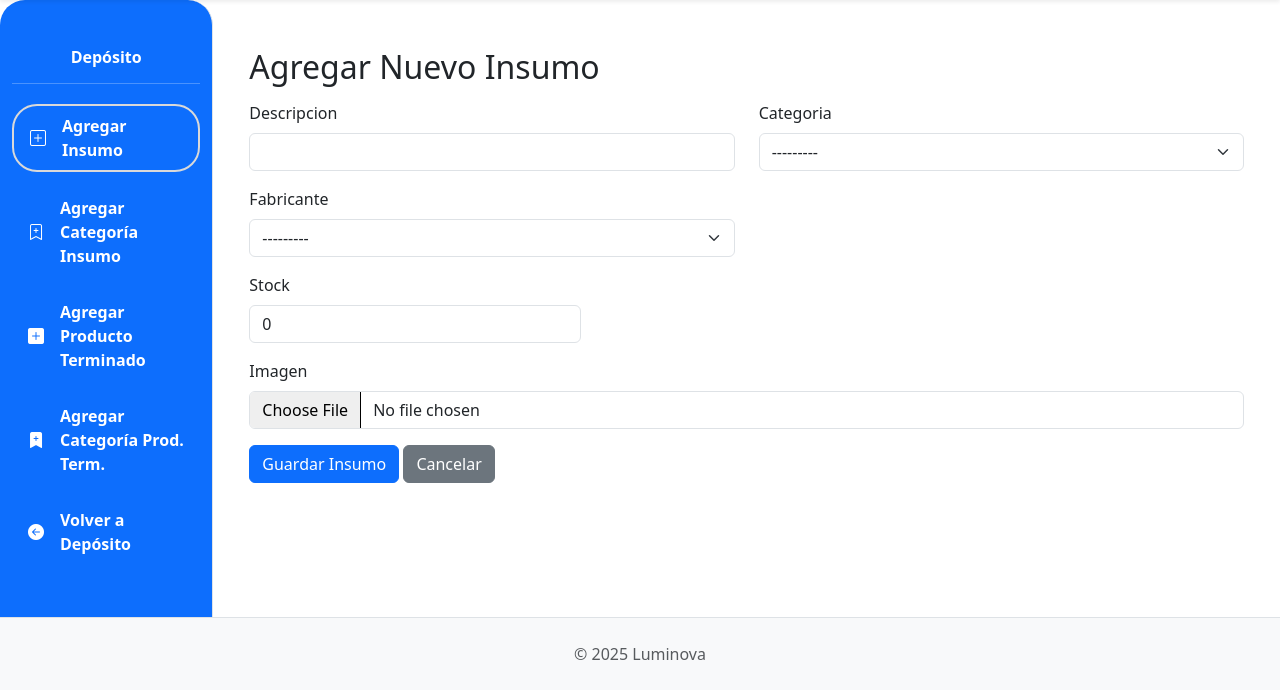
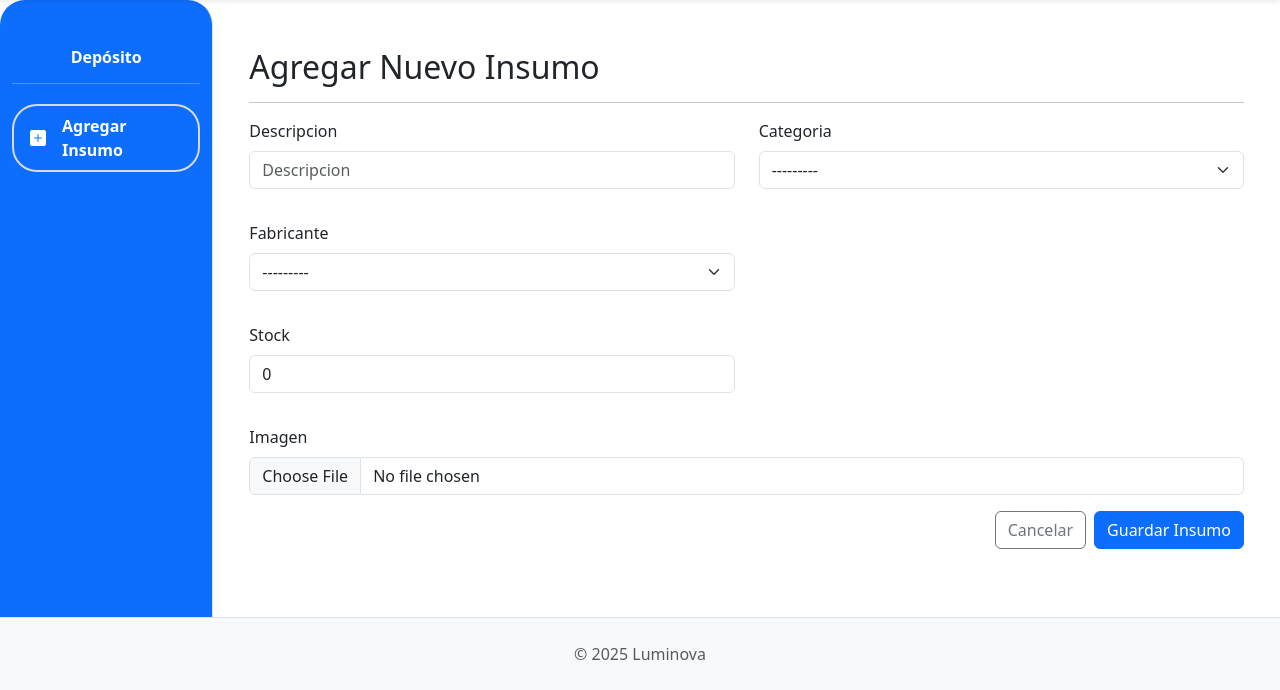
Before and after one commit to FedericoPaal/TP_LUMINOVA, a Django app: page /deposito/insumos/crear/ in a window 1280 px wide. Shown: the part 110-800 px from the top of the page. Run offline with Django 5.2, Linux system fonts and the light colour scheme; data comes from the database, SQL or seed files in the repository; both versions use the stored data as it was after the commit; some libraries are stand-ins or nearby versions.

Commit message:
Se corrige Agregra Insumo

```diff
--- a/App_LUMINOVA/models.py
+++ b/App_LUMINOVA/models.py
@@ -94,8 +94,11 @@ class Insumo(models.Model):
     imagen = models.ImageField(null=True, blank=True, upload_to="insumos/")
     stock = models.IntegerField(default=0)
     cantidad_en_pedido = models.PositiveIntegerField(
-        default=0, verbose_name="Cantidad en Pedido"
-    )
+    default=0,
+    verbose_name="Cantidad en Pedido",
+    blank=True,
+    null=True # PERMITIR NULL EN LA BASE DE DATOS
+)
     # Puedes añadir un campo para un precio de referencia o último costo si lo deseas aquí,
     # pero el precio de compra específico vendrá de OfertaProveedor.
     # ultimo_costo_compra = models.DecimalField(max_digits=10, decimal_places=2, null=True, blank=True)
--- a/App_LUMINOVA/templates/deposito/insumo_crear.html
+++ b/App_LUMINOVA/templates/deposito/insumo_crear.html
@@ -1,4 +1,6 @@
 {% extends 'padre.html' %}
+{% load static %}
+{% load django_bootstrap5 %} {# Asegúrate que django_bootstrap5 esté cargado #}
 
 {% block title %}Agregar Nuevo Insumo{% endblock %}
 
@@ -12,29 +14,10 @@
             <ul class="nav flex-column">
                 <li class="nav-item">
                     <a class="nav-link text-white fw-bold custom-active-button d-flex align-items-center active" href="{% url 'App_LUMINOVA:insumo_create' %}">
-                        <i class="bi bi-plus-square me-2"></i> <span class="ms-2">Agregar Insumo</span>
+                        <i class="bi bi-plus-square-fill me-2"></i> <span class="ms-2">Agregar Insumo</span>
                     </a>
                 </li>
-                <li class="nav-item mt-2">
-                    <a class="nav-link text-white fw-bold custom-active-button d-flex align-items-center" href="{% url 'App_LUMINOVA:categoria_i_create' %}">
-                        <i class="bi bi-bookmark-plus me-2"></i> <span class="ms-2">Agregar Categoría Insumo</span>
-                    </a>
-                </li>
-                <li class="nav-item mt-2">
-                    <a class="nav-link text-white fw-bold custom-active-button d-flex align-items-center" href="{% url 'App_LUMINOVA:producto_terminado_create' %}">
-                        <i class="bi bi-plus-square-fill me-2"></i> <span class="ms-2">Agregar Producto Terminado</span>
-                    </a>
-                </li>
-                <li class="nav-item mt-2">
-                    <a class="nav-link text-white fw-bold custom-active-button d-flex align-items-center" href="{% url 'App_LUMINOVA:categoria_pt_create' %}">
-                        <i class="bi bi-bookmark-plus-fill me-2"></i> <span class="ms-2">Agregar Categoría Prod. Term.</span>
-                    </a>
-                </li>
-                 <li class="nav-item mt-2">
-                    <a class="nav-link text-white fw-bold custom-active-button d-flex align-items-center" href="{% url 'App_LUMINOVA:deposito_view' %}">
-                        <i class="bi bi-arrow-left-circle-fill me-2"></i> <span class="ms-2">Volver a Depósito</span>
-                    </a>
-                </li>
+                {# ... otros enlaces del sidebar ... #}
             </ul>
         </div>
     </nav>
@@ -42,58 +25,69 @@
 
 {% block content %}
 <div class="container mt-4">
-    <h2 class="color-thead" style="height: 45px;">Agregar Nuevo Insumo</h2>
+    <h2>Agregar Nuevo Insumo</h2>
+    <hr>
+
+
     <form method="post" enctype="multipart/form-data">
         {% csrf_token %}
 
+        {# Mostrar errores generales del formulario (non-field errors) #}
+        {% if form.non_field_errors %}
+            <div class="alert alert-danger">
+                {% for error in form.non_field_errors %}
+                    <p class="mb-0">{{ error }}</p>
+                {% endfor %}
+            </div>
+        {% endif %}
+
+        {# Renderizar campos individualmente para mostrar errores junto a cada campo #}
+        {# O usa {% bootstrap_form form layout='vertical' %} si prefieres que django-bootstrap5 maneje todo #}
+
         <div class="row">
             <div class="col-md-6 mb-3">
-                <label for="{{ form.descripcion.id_for_label }}" class="form-label">{{ form.descripcion.label }}</label>
-                {{ form.descripcion }}
-                {% if form.descripcion.errors %}<div class="invalid-feedback d-block">{{ form.descripcion.errors }}</div>{% endif %}
+                {% bootstrap_field form.descripcion layout='vertical' %}
             </div>
             <div class="col-md-6 mb-3">
-                <label for="{{ form.categoria.id_for_label }}" class="form-label">{{ form.categoria.label }}</label>
-                {{ form.categoria }}
-                {% if form.categoria.errors %}<div class="invalid-feedback d-block">{{ form.categoria.errors }}</div>{% endif %}
+                {% bootstrap_field form.categoria layout='vertical' %}
                  {% if request.GET.categoria %}
-                    <small class="form-text text-muted">Categoría preseleccionada.</small>
+                    <small class="form-text text-muted">Categoría preseleccionada desde la vista anterior.</small>
                 {% endif %}
             </div>
         </div>
 
         <div class="row">
             <div class="col-md-6 mb-3">
-                <label for="{{ form.fabricante.id_for_label }}" class="form-label">{{ form.fabricante.label }}</label>
-                {{ form.fabricante }}
-                {% if form.fabricante.errors %}<div class="invalid-feedback d-block">{{ form.fabricante.errors }}</div>{% endif %}
+                {% bootstrap_field form.fabricante layout='vertical' %}
             </div>
             <div class="col-md-6 mb-3">
-                <label for="{{ form.proveedor.id_for_label }}" class="form-label">{{ form.proveedor.label }}</label>
-                {{ form.proveedor }}
-                {% if form.proveedor.errors %}<div class="invalid-feedback d-block">{{ form.proveedor.errors }}</div>{% endif %}
+                {# Proveedor ya no está en el modelo Insumo directamente #}
+                {# Si tienes un campo 'proveedor_sugerido' o similar en el form, renderízalo aquí #}
             </div>
         </div>
-        <div class="col-md-4 mb-3">
-            <label for="{{ form.stock.id_for_label }}" class="form-label">{{ form.stock.label }}</label>
-            {{ form.stock }}
-            {% if form.stock.errors %}<div class="invalid-feedback d-block">{{ form.stock.errors }}</div>{% endif %}
+
+        <div class="row">
+            {# Precio unitario y tiempo de entrega ya no están en Insumo, sino en OfertaProveedor #}
+            <div class="col-md-6 mb-3"> {# Ajustado a col-md-6 si quitas precio y tiempo de aquí #}
+                {% bootstrap_field form.stock layout='vertical' %}
+            </div>
+
+        </div>
+
+        <div class="mb-3">
+            {% bootstrap_field form.imagen layout='vertical' %}
         </div>
 
 
-        <div class="mb-3">
-            <label for="{{ form.imagen.id_for_label }}" class="form-label">{{ form.imagen.label }}</label>
-            {{ form.imagen }}
-            {% if form.imagen.errors %}<div class="invalid-feedback d-block">{{ form.imagen.errors }}</div>{% endif %}
-        </div>
-
-        <div class="mt-3">
+        <div class="mt-3 d-flex justify-content-end">
+            <a href="{% url 'App_LUMINOVA:deposito_view' %}" class="btn btn-outline-secondary me-2">Cancelar</a>
             <button type="submit" class="btn btn-primary">Guardar Insumo</button>
-            <a href="{% url 'App_LUMINOVA:deposito_view' %}" class="btn btn-secondary">Cancelar</a>
         </div>
     </form>
 </div>
 
+{% endblock %}
+{% block extra_js %}
 <script>
     document.addEventListener('DOMContentLoaded', function() {
         var form = document.querySelector('form');
--- a/App_LUMINOVA/views.py
+++ b/App_LUMINOVA/views.py
@@ -2313,8 +2313,35 @@ class InsumoDetailView(DetailView):
 class InsumoCreateView(CreateView):
     model = Insumo
     template_name = 'deposito/insumo_crear.html'
-    fields = '__all__'
-    success_url = reverse_lazy('App_LUMINOVA:deposito_view')
+    # Define los campos que SÍ están en el modelo Insumo y quieres en el formulario de creación
+    fields = ['descripcion', 'categoria', 'fabricante', 'stock', 'imagen']
+    # success_url = reverse_lazy('App_LUMINOVA:deposito_view') # Redirige a la vista principal de depósito
+
+    def form_valid(self, form):
+        messages.success(self.request, f"Insumo '{form.instance.descripcion}' creado exitosamente.")
+        logger.info(f"Insumo creado: {form.instance.descripcion} (ID: {form.instance.id}) por usuario {self.request.user.username}")
+        return super().form_valid(form)
+
+    def form_invalid(self, form):
+        logger.warning(f"InsumoCreateView - Formulario inválido: {form.errors.as_json()}")
+        messages.error(self.request, "Error al crear el insumo. Por favor, revise los campos marcados.")
+        return super().form_invalid(form)
+
+    def get_initial(self):
+        initial = super().get_initial()
+        categoria_id = self.request.GET.get('categoria')
+        if categoria_id:
+            try:
+                initial['categoria'] = CategoriaInsumo.objects.get(pk=categoria_id)
+            except CategoriaInsumo.DoesNotExist:
+                messages.warning(self.request, "La categoría preseleccionada para el insumo no es válida.")
+        return initial
+
+    def get_success_url(self):
+        # Redirigir al detalle de la categoría del insumo creado, o a la vista principal de depósito
+        if hasattr(self.object, 'categoria') and self.object.categoria:
+            return reverse_lazy('App_LUMINOVA:categoria_i_detail', kwargs={'pk': self.object.categoria.pk})
+        return reverse_lazy('App_LUMINOVA:deposito_view')
 
 
 class InsumoUpdateView(UpdateView):
```
Also changed, not shown: db.sqlite3, media/insumos/Modulo_LED_zA6WuW0_ILRG2d6.webp (added), media/insumos/Modulo_LED_zA6WuW0_vyvTHfQ.webp (added).
